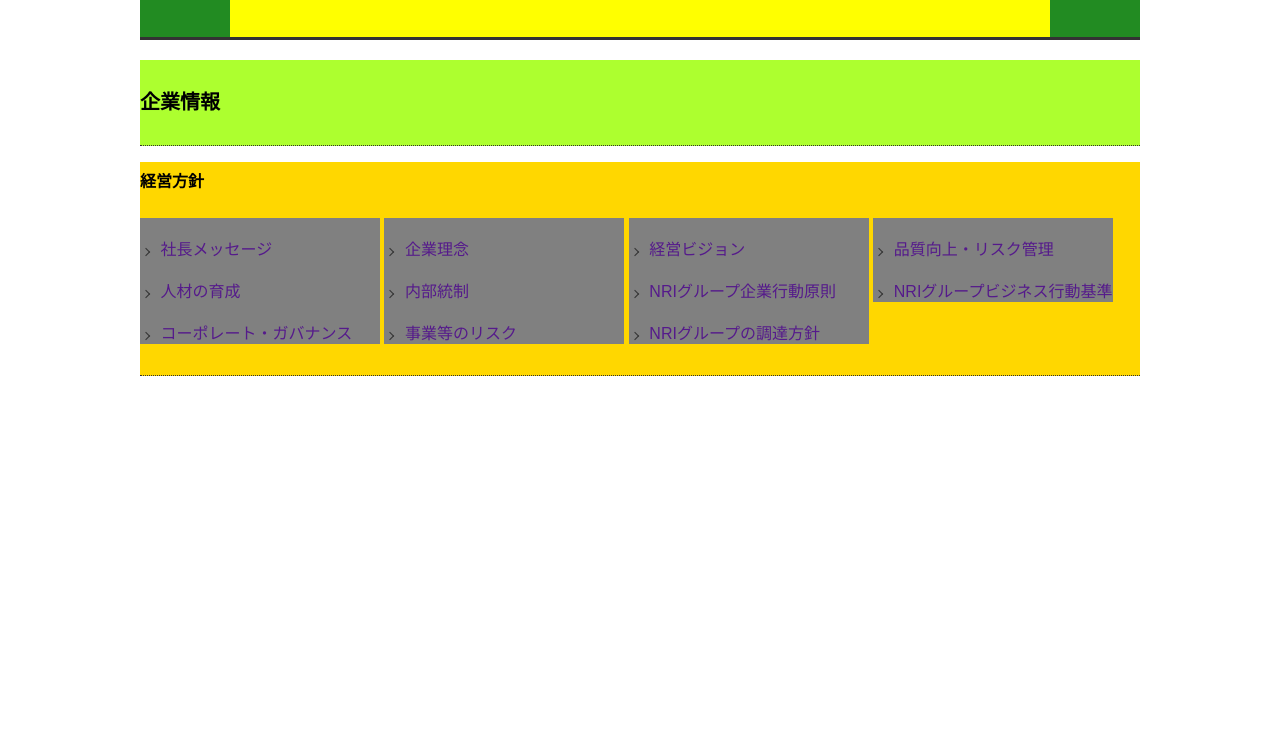
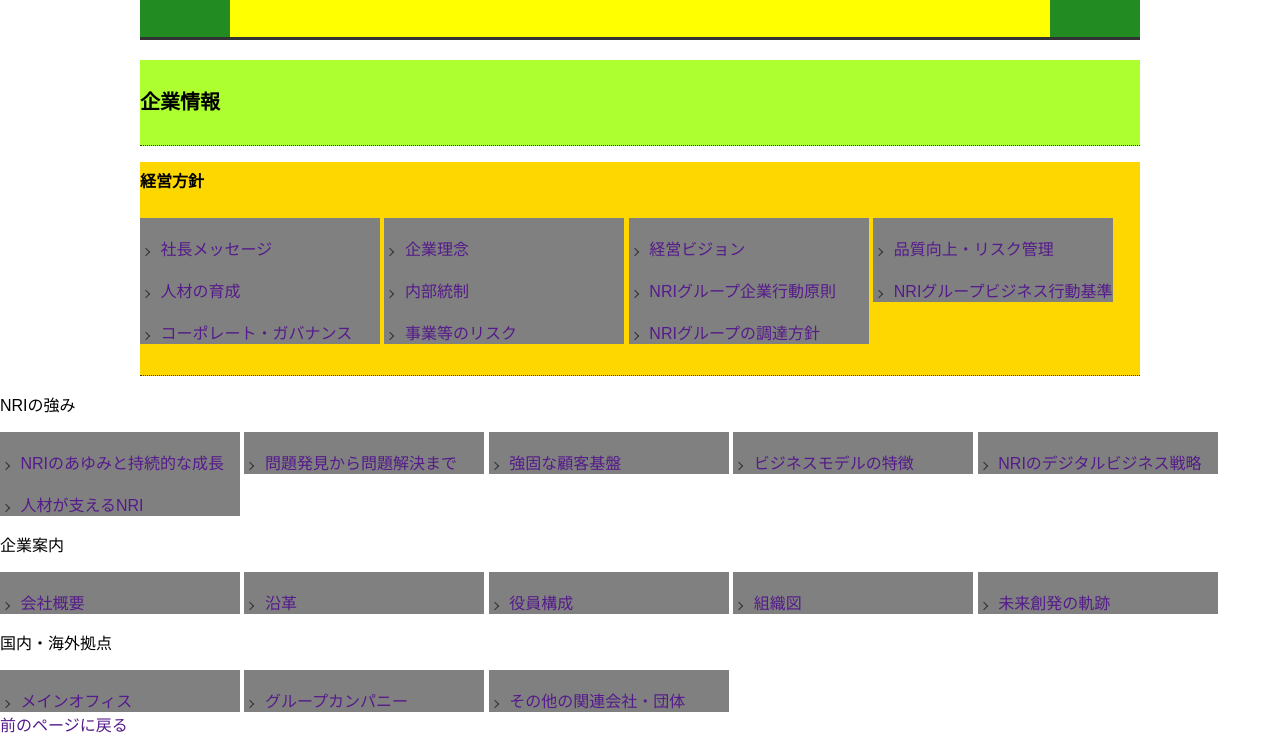
Before and after one commit to sumis01/nri, a plain HTML site: page index2.html in a window 1280 px wide. Shown: the part 2302-3038 px from the top of the page. Before the commit the page ends 2678 px from the top, so only its background shows below. Drawn offline with Linux system fonts and the light colour scheme.

Commit message:
リンク集の追加

```diff
--- a/index2.html
+++ b/index2.html
@@ -208,6 +208,83 @@
     </section><!-- link_collection_one -->
 
 
+    <section class="link_collection_two">
+      <p>NRIの強み</p>
+      <article class="link-box">
+        <a href=""><span>NRIのあゆみと持続的な成長</span></a>
+      </article>
+
+      <article class="link-box">
+          <a href=""><span>問題発見から問題解決まで</span></a>
+      </article>
+
+        <article class="link-box">
+            <a href=""><span>強固な顧客基盤</span></a>
+        </article>
+
+        <article class="link-box">
+            <a href=""><span>ビジネスモデルの特徴</span></a>
+        </article>
+
+        <article class="link-box">
+            <a href=""><span>NRIのデジタルビジネス戦略</span></a>
+        </article>
+
+        <article class="link-box">
+            <a href=""><span>人材が支えるNRI</span></a>
+        </article>
+
+  </section><!-- link_collection_two -->
+
+      <section class="link_collection_three">
+        <p>企業案内</p>
+        <article class="link-box">
+          <a href=""><span>会社概要</span></a>
+        </article>
+
+        <article class="link-box">
+            <a href=""><span>沿革</span></a>
+        </article>
+
+          <article class="link-box">
+              <a href=""><span>役員構成</span></a>
+          </article>
+
+          <article class="link-box">
+              <a href=""><span>組織図</span></a>
+          </article>
+
+          <article class="link-box">
+              <a href=""><span>未来創発の軌跡</span></a>
+          </article>
+
+    </section><!-- link_collection_three -->
+
+    <section class="link_collection_four">
+      <p>国内・海外拠点</p>
+      <article class="link-box">
+        <a href=""><span>メインオフィス</span></a>
+      </article>
+
+      <article class="link-box">
+          <a href=""><span>グループカンパニー</span></a>
+      </article>
+
+        <article class="link-box">
+            <a href=""><span>その他の関連会社・団体</span></a>
+        </article>
+
+</section><!-- link_collection_four -->
+
+  <section class="link_collection_five">
+
+    <article class="link-box-five">
+      <a href=""><span>前のページに戻る</span></a>
+    </article>
+
+  </section>
+
+
   </body>
 
 
```
